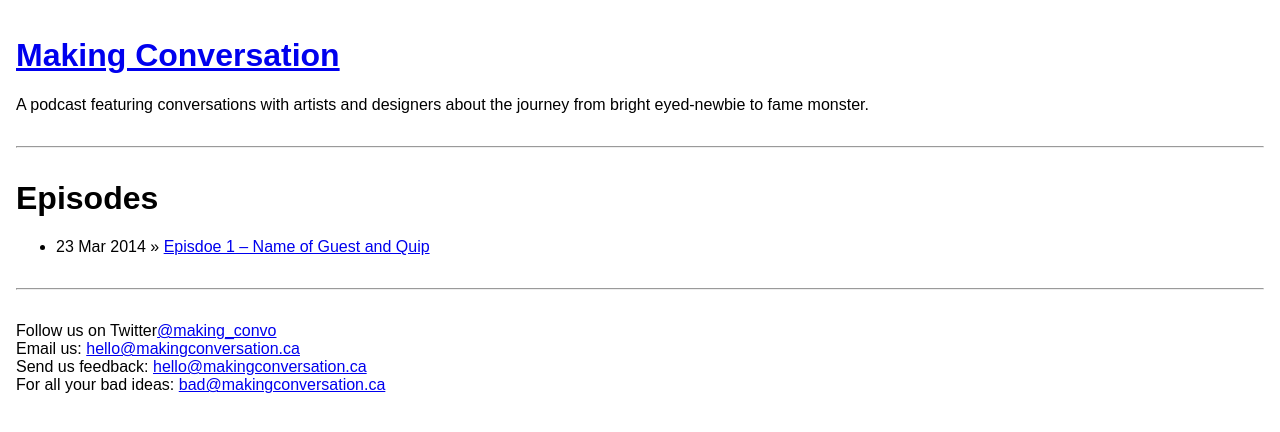
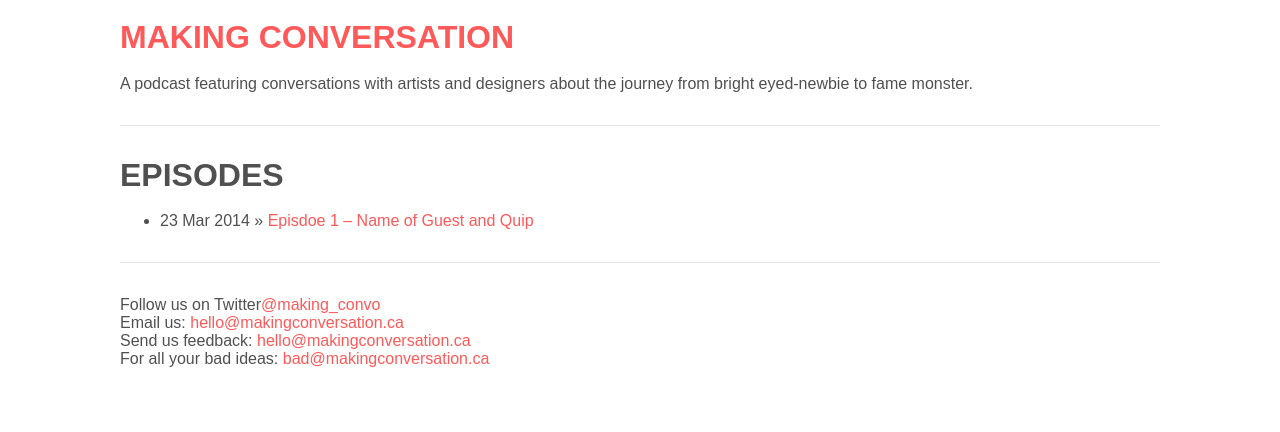
Before and after one commit to justinalm/makingconversation, a Jekyll site: the page built from index.html, in a window 1280 px wide. Shown: the top 432 px of the page. Built offline with Jekyll 4.4.1, drawn with Linux system fonts in a browser that asks for light colours.

Commit message:
Font Tweaks

```diff
--- a/_layouts/default.html
+++ b/_layouts/default.html
@@ -11,14 +11,15 @@
       <link rel="stylesheet" href="/css/stylesheets/screen.css">
     </head>
     <body>
+      <div class="container">
         <header>
           <h1><a href="/">{{ site.name }}</a></h1>
           <p>{{ site.description }}</p>
-        <hr style="margin: 2em 0;">
+          <hr class="rule">
         </header>
         {{ content }}
         <footer>
-        <hr style="margin: 2em 0;">
+          <hr class="rule">
           <p>
             Follow us on Twitter<a href="http://twitter.com/making_convo/">@making_convo</a><br />
             Email us: <a href="mailto:hello@makingconversation.ca">hello@makingconversation.ca</a><br />
@@ -26,5 +27,6 @@
             For all your bad ideas: <a href="mailto:bad@makingconversation.ca">bad@makingconversation.ca</a>
           </p>
         </footer>
+      </div><!-- End of the Container -->
     </body>
 </html>
--- /dev/null
+++ b/css/sass/_colours.scss
@@ -0,0 +1,2 @@
+$body-colour: rgb(80,80,80);
+$brand-colour: #FF5959;
--- a/css/sass/screen.scss
+++ b/css/sass/screen.scss
@@ -1,4 +1,5 @@
 /* The Importer */
-
 @import "normalize";
+@import "colours";
 @import "structure";
+@import "type";
--- a/css/stylesheets/screen.css
+++ b/css/stylesheets/screen.css
@@ -437,8 +437,46 @@ th {
 
 /* line 1, ../sass/_structure.scss */
 body {
-  font-family: "letter-gothic-std",sans-serif;
+  font-size: 1em;
+  padding: 0;
+  margin: 0;
+}
+
+/* line 7, ../sass/_structure.scss */
+.container {
+  max-width: 1040px;
+  padding: 0 5%;
+  margin: 0 auto;
+}
+
+/* line 13, ../sass/_structure.scss */
+.rule {
+  border: 0;
+  height: 0;
+  border-top: 1px solid rgba(0, 0, 0, 0.1);
+  border-bottom: 1px solid rgba(255, 255, 255, 0.3);
+  margin: 2em 0;
+}
+
+/* line 1, ../sass/_type.scss */
+body {
+  font-family: "omnes-pro",sans-serif;
   font-style: normal;
   font-weight: 400;
-  padding: 1em;
+  color: #505050;
 }
+
+/* line 8, ../sass/_type.scss */
+h1, h2, h3, h4, h5, h6 {
+  font-family: "omnes-pro",sans-serif;
+  font-style: normal;
+  font-weight: 700;
+  text-transform: uppercase;
+  line-height: 1;
+}
+
+/* line 16, ../sass/_type.scss */
+a {
+  text-decoration: none;
+  color: #ff5959;
+}
```
Also changed, not shown: css/sass/_structure.scss (+17 -4 lines), css/sass/_type.scss (added, +19 -0 lines). Lines whose indentation alone changed are shown as unchanged.
